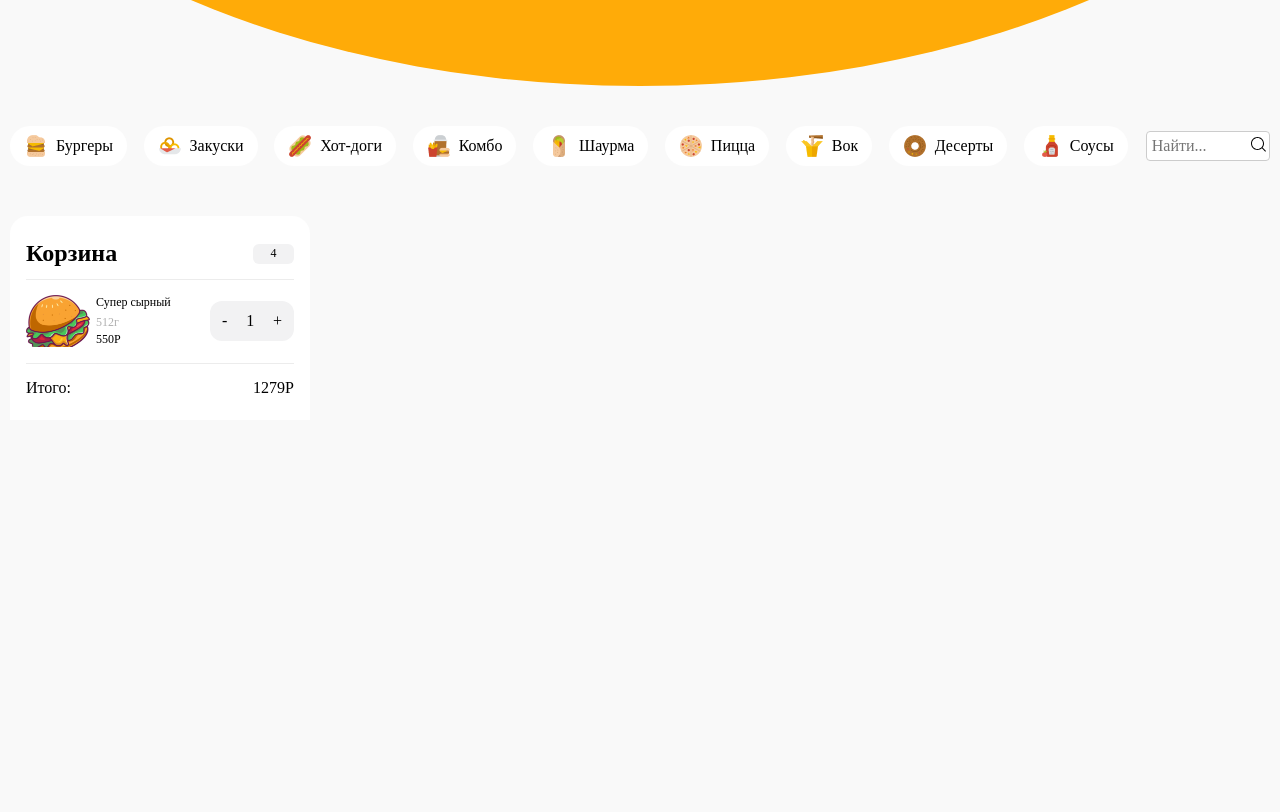
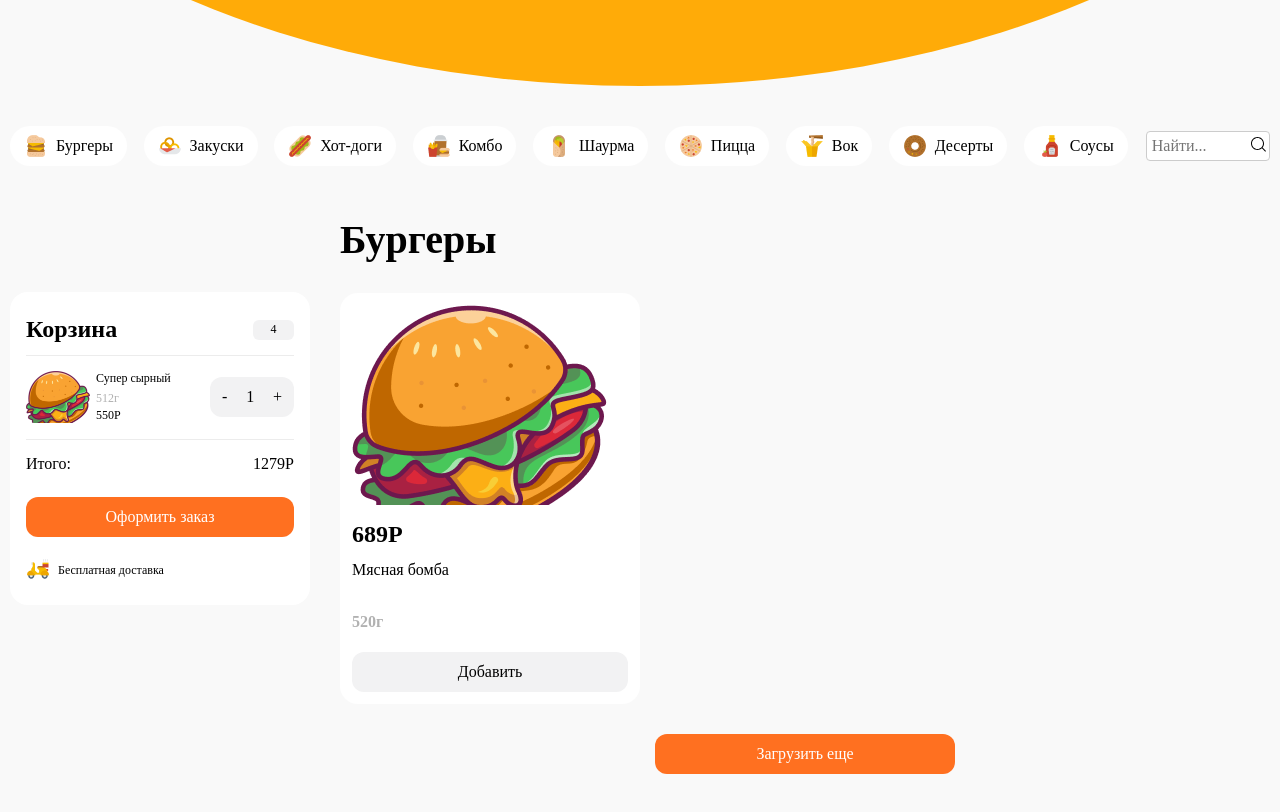
Before and after one commit to Zakir-2-3/You_meal_app, a Next.js app: page / in a window 1280 px wide. Shown: the part 380-1192 px from the top of the page. Before the commit the page ends 800 px from the top, so only its background shows below. Built offline with nearby package versions, Linux system fonts and the light colour scheme.

Commit message:
Food-section layout

```diff
--- a/src/app/page.tsx
+++ b/src/app/page.tsx
@@ -1,14 +1,16 @@
 import HeroSection from "@/components/HeroSection/HeroSection";
 import FoodCategories from "@/components/FoodCategories/FoodCategories";
 import CartSidebar from "@/components/CartSidebar/CartSidebar";
+import FoodSection from "@/components/FoodSection/FoodSection";
 
 export default function Home() {
   return (
     <>
       <HeroSection />
-      <div className="container">
+      <div className="container food-container">
         <FoodCategories />
         <CartSidebar />
+        <FoodSection />
       </div>
     </>
   );
--- a/src/components/CartSidebar/CartSidebar.scss
+++ b/src/components/CartSidebar/CartSidebar.scss
@@ -3,8 +3,13 @@
   flex-direction: column;
   width: 300px;
   max-height: 467px;
+  height: fit-content;
   min-height: 109px;
   padding: 24px 16px;
+  grid-area: left;
+  position: sticky;
+  top: 30px;
+  margin-top: 76px;
   background-color: #fff;
   border-radius: 18px;
   -webkit-border-radius: 18px;
@@ -42,6 +47,7 @@
   &__description-orders {
     margin-bottom: 16px;
     box-shadow: 0px 1px 0px 0px #b1b1b13d;
+    overflow: hidden auto;
   }
   &__list {
   }
@@ -56,6 +62,7 @@
     &-img {
       width: 64px;
       height: 52px;
+      overflow: hidden;
       border-radius: 8px;
       -webkit-border-radius: 8px;
       -moz-border-radius: 8px;
@@ -114,9 +121,10 @@
     }
   }
   &__place-order {
+    margin-bottom: 20px;
+    & button {
       height: 40px;
       width: 100%;
-    margin-bottom: 20px;
       color: #fff;
       background-color: #ff7020;
       font-size: 16px;
@@ -126,6 +134,7 @@
       -moz-border-radius: 12px;
       -ms-border-radius: 12px;
       -o-border-radius: 12px;
+    }
   }
   &__delivery {
     display: flex;
--- a/src/components/CartSidebar/CartSidebar.tsx
+++ b/src/components/CartSidebar/CartSidebar.tsx
@@ -1,4 +1,5 @@
 import Image from "next/image";
+
 import "./CartSidebar.scss";
 
 import ff from "@/assets/images/hero-section-img-1.png";
--- a/src/components/FoodCategories/FoodCategories.scss
+++ b/src/components/FoodCategories/FoodCategories.scss
@@ -4,7 +4,7 @@
   flex-direction: row;
   align-items: center;
   gap: 0px 18px;
-  margin-bottom: 50px;
+  grid-area: header;
   &__list {
     display: flex;
     justify-content: space-between;
--- /dev/null
+++ b/src/components/FoodSection/FoodSection.scss
@@ -0,0 +1,87 @@
+.food-section {
+  grid-area: right;
+  &__title {
+    margin-bottom: 30px;
+    font-size: 40px;
+    font-weight: 600;
+  }
+  &__wrapper {
+    display: flex;
+    flex-flow: row wrap;
+    gap: 30px;
+    margin-bottom: 30px;
+  }
+  &__card {
+    display: flex;
+    flex-flow: column nowrap;
+    justify-content: flex-start;
+    width: 300px;
+    height: 411px;
+    padding: 12px;
+    background-color: #fff;
+    border-radius: 18px;
+    -webkit-border-radius: 18px;
+    -moz-border-radius: 18px;
+    -ms-border-radius: 18px;
+    -o-border-radius: 18px;
+    &-img {
+      width: 100%;
+      height: 220px;
+      margin-bottom: 16px;
+      border-radius: 12px;
+      -webkit-border-radius: 12px;
+      -moz-border-radius: 12px;
+      -ms-border-radius: 12px;
+      -o-border-radius: 12px;
+      overflow: hidden;
+    }
+    &-description {
+      margin-bottom: 8px;
+      & h3 {
+        margin-bottom: 13px;
+        font-size: 24px;
+        font-weight: 600;
+      }
+      & p:nth-child(2) {
+        margin-bottom: 34px;
+        font-size: 16px;
+        font-weight: 400;
+      }
+      & p:nth-child(3) {
+        color: #b1b1b1;
+        font-weight: 600;
+        margin-bottom: 13px;
+      }
+    }
+    &-add-btn {
+      & button {
+        width: 100%;
+        height: 40px;
+        color: #000;
+        background-color: #f2f2f3;
+        font-size: 16px;
+        font-weight: 400;
+        border-radius: 12px;
+        -webkit-border-radius: 12px;
+        -moz-border-radius: 12px;
+        -ms-border-radius: 12px;
+        -o-border-radius: 12px;
+      }
+    }
+  }
+  &__load-more {
+    display: block;
+    margin: 0 auto 100px;
+    height: 40px;
+    width: 300px;
+    color: #fff;
+    background-color: #ff7020;
+    font-size: 16px;
+    font-weight: 400;
+    border-radius: 12px;
+    -webkit-border-radius: 12px;
+    -moz-border-radius: 12px;
+    -ms-border-radius: 12px;
+    -o-border-radius: 12px;
+  }
+}
--- /dev/null
+++ b/src/components/FoodSection/FoodSection.tsx
@@ -0,0 +1,31 @@
+import Image from "next/image";
+
+import "./FoodSection.scss";
+
+import dd from '@/assets/images/hero-section-img-1.png'
+
+const FoodSection = () => {
+  return (
+    <section className="food-section">
+      <h2 className="food-section__title">Бургеры</h2>
+      <div className="food-section__wrapper">
+        <div className="food-section__card">
+          <div className="food-section__card-img">
+            <Image src={dd} alt="dd" />
+          </div>
+          <div className="food-section__card-description">
+            <h3>689P</h3>
+            <p>Мясная бомба</p>
+            <p>520г</p>
+          </div>
+          <div className="food-section__card-add-btn">
+            <button>Добавить</button>
+          </div>
+        </div>
+      </div>
+      <button className="food-section__load-more">Загрузить еще</button>
+    </section>
+  );
+};
+
+export default FoodSection;
--- a/src/styles/globals.scss
+++ b/src/styles/globals.scss
@@ -1,5 +1,6 @@
 body {
-  background-color: #F9F9F9;
+  overflow: hidden auto;
+  background-color: #f9f9f9;
 }
 
 .container {
@@ -7,3 +8,13 @@ body {
   padding: 0 10px;
   margin: 0 auto;
 }
+
+.food-container {
+  display: grid;
+  grid-template-rows: auto 1fr;
+  grid-template-columns: auto 1fr;
+  grid-template-areas:
+    "header header"
+    "left right";
+  gap: 50px 30px;
+}
--- a/src/styles/reset.css
+++ b/src/styles/reset.css
@@ -2,7 +2,6 @@
 * {
   padding: 0px;
   margin: 0px;
-  overflow: hidden;
 }
 
 html,
```
Lines whose indentation alone changed are shown as unchanged.
